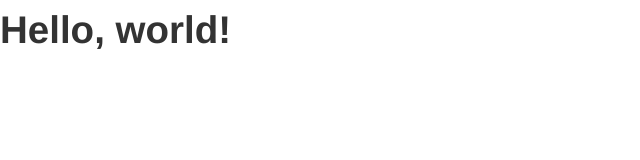
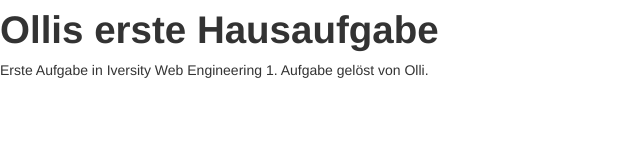
Before and after one commit to schafeld/webengineering, a plain HTML site: page index.html in a window 1280 px wide. Shown: the whole page, without its empty margins (0-640 px from the left). Drawn offline with nearby package versions, Linux system fonts and the light colour scheme.

Commit message:
changed some text

```diff
--- a/index.html
+++ b/index.html
@@ -1,13 +1,18 @@
     <!DOCTYPE html>
     <html>
     <head>
-    <title>Bootstrap 101 Template</title>
+    <title>Olivers 1. Hausaufgabe für Web Engineering 1</title>
     <meta name="viewport" content="width=device-width, initial-scale=1.0">
     <!-- Bootstrap -->
     <link href="css/bootstrap.min.css" rel="stylesheet" media="screen">
     </head>
     <body>
-    <h1>Hello, world!</h1>
+    <h1>Ollis erste Hausaufgabe</h1>
+    <p>
+      Erste Aufgabe in Iversity Web Engineering 1.
+      Aufgabe gel&ouml;st von Olli.
+    </p>
+
     <script src="http://code.jquery.com/jquery.js"></script>
     <script src="js/bootstrap.min.js"></script>
     </body>
```
Also changed, not shown: 1 other file.
